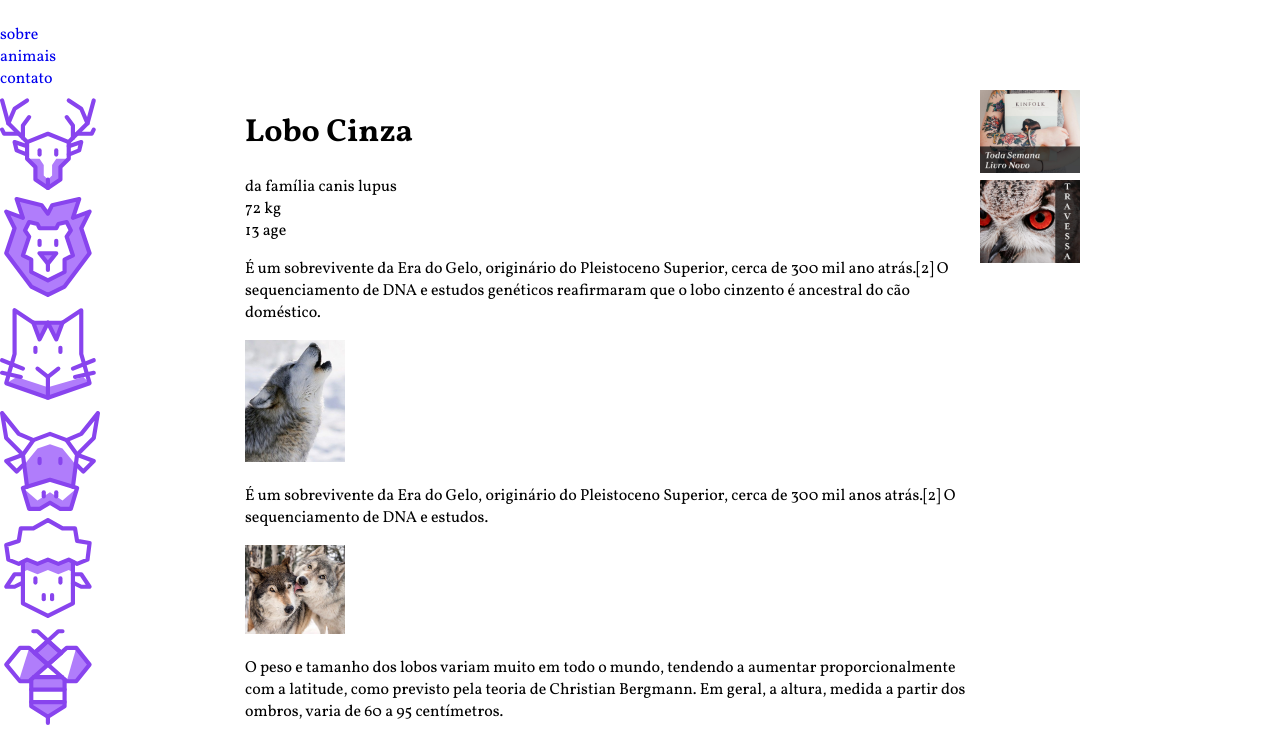
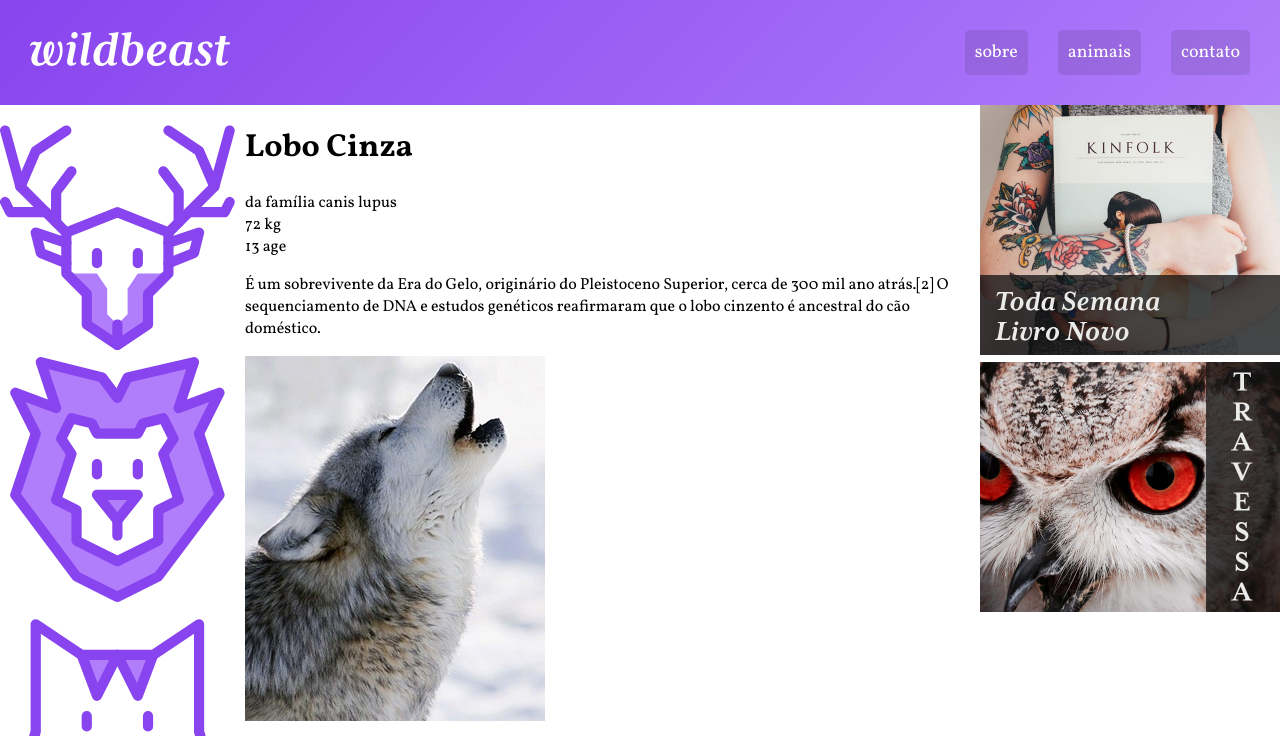
Before and after one commit to vmsilva3/wildbeast, a plain HTML site: page index.html in a window 1280 px wide. Shown: the top 736 px of the page. Drawn offline with Linux system fonts and the light colour scheme.

Commit message:
improvement header css

```diff
--- a/css/style.css
+++ b/css/style.css
@@ -20,7 +20,7 @@ body {
 }
 
 img {
-  max-width: 100px;
+  max-width: 100%;
 }
 
 /* GRID GERAL */
@@ -34,8 +34,42 @@ img {
     "footer footer footer";
 }
 
+/* HEADER */
+
 .header {
   grid-area: header;
+  background: linear-gradient(135deg, #8844ee, #b07dfb);
+  padding: 30px;
+  display: grid;
+  grid-template-columns: 1fr auto;
+  align-items: center;
+}
+
+.logo {
+  max-width: 200px;
+}
+
+.header nav ul {
+  display: flex;
+  flex-wrap: wrap;
+}
+
+.header nav a {
+  display: block;
+  padding: 10px;
+  color: white;
+  font-size: 1.125em;
+  background: rgba(0, 0, 0, 0.1);
+  border-radius: 5px;
+  transition: 0.1s;
+}
+
+.header nav a:hover {
+  background: rgba(0, 0, 0, 0.5);
+}
+
+.header li + li {
+  margin-left: 30px;
 }
 
 .sidenav {
```
